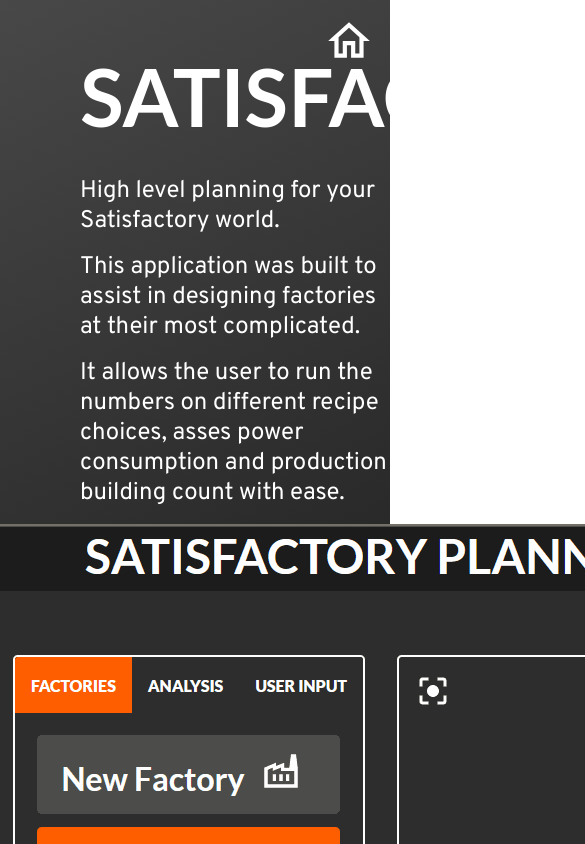
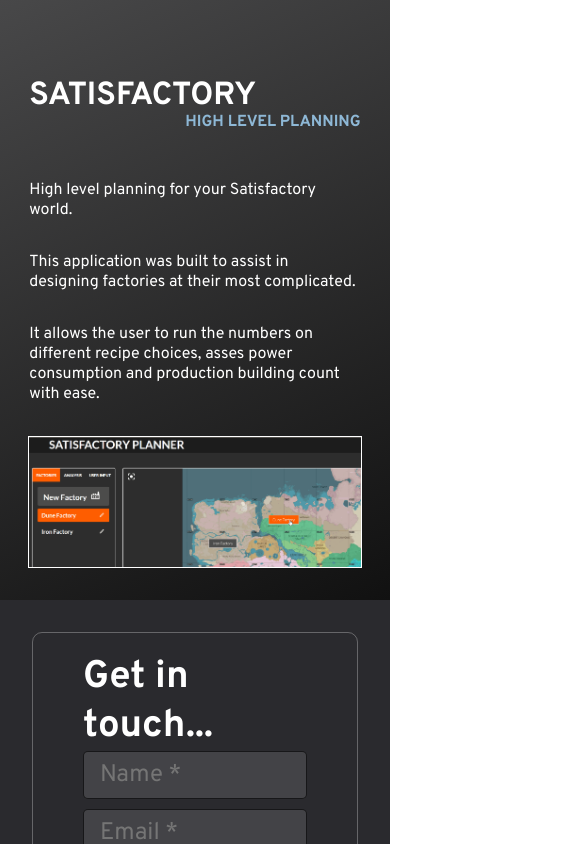
Before and after one commit to bradbrad88/portfolio-client, a React (Create React App) app: page /portfolio/satisfactory in a window 390 px wide. Shown: the top 844 px of the page, 585 px wide, since content can reach past the window. Built offline with nearby package versions, Linux system fonts and the light colour scheme.

Commit message:
responsive header

```diff
--- a/src/components/Header.js
+++ b/src/components/Header.js
@@ -19,7 +19,7 @@
   return (
     <div className={`header ${active ? "active" : ""}`}>
       <Link to={"/"} className="home">
-        <h3>{homeIcon(50)}Brad Teague</h3>
+        <h3>{homeIcon(40)}Brad Teague</h3>
       </Link>
       <div className="contact-info">
         <a href={"tel:+61431154056"}>0431 154 056</a>
--- a/src/components/portfolio/PortfolioPage.js
+++ b/src/components/portfolio/PortfolioPage.js
@@ -6,7 +6,7 @@
 const PortfolioPage = ({ children }) => {
   return (
     <div className="portfolio-page">
-      <Link to={"/"}>{homeIcon(50)}</Link>
+      {/* <Link to={"/"}>{homeIcon(50)}</Link> */}
       <Outlet />
     </div>
   );
--- a/src/components/portfolio/portfolio-pages/Satisfactory.js
+++ b/src/components/portfolio/portfolio-pages/Satisfactory.js
@@ -1,11 +1,13 @@
 import React from "react";
 import cap1 from "assets/MapCapture.gif";
-import "stylesheets/Satisfactory.css";
+import "stylesheets/Satisfactory.scss";
 
 const Satisfactory = () => {
   return (
     <div className="satisfactory">
+      <div className="content">
         <h1>SATISFACTORY</h1>
+        <h2>HIGH LEVEL PLANNING</h2>
         <p>High level planning for your Satisfactory world.</p>
         <p>
           This application was built to assist in designing factories at their most
@@ -17,6 +19,7 @@
         </p>
         <img src={cap1} />
       </div>
+    </div>
   );
 };
 
--- a/src/stylesheets/Main.scss
+++ b/src/stylesheets/Main.scss
@@ -53,7 +53,7 @@
   left: 0;
   right: 0;
   top: 0;
-  padding: 0.5rem 4rem;
+  padding: 0.5rem 3rem;
   justify-content: space-between;
   z-index: 1;
   background-color: rgba(0, 0, 0, 0.74);
@@ -61,7 +61,11 @@
   font-size: 1.5em;
   transition: 500ms;
   h3 {
-    align-self: flex-start;
+    display: inline-block;
+    // align-self: flex-start;
+    font-size: clamp(0.8rem, 4.5vw, 1.7rem);
+    line-height: 1;
+    // vertical-align: text-bottom;
     svg {
       vertical-align: text-bottom;
       fill: white;
@@ -69,10 +73,14 @@
     }
   }
   a {
+    display: inline-block;
     color: inherit;
     text-decoration: none;
     align-self: flex-end;
-    justify-self: flex-end;
+    // justify-self: flex-end;
+  }
+  .home {
+    min-width: fit-content;
   }
 
   .home:hover {
@@ -87,6 +95,7 @@
   .contact-info {
     display: flex;
     gap: 2rem;
+    font-size: clamp(0.7rem, 2.5vw, 1.5rem);
     :hover {
       color: $secondary-colour;
     }
@@ -101,3 +110,26 @@
   display: flex;
   justify-content: center;
 }
+
+@media screen and (max-width: 650px) {
+  .header {
+    padding-left: 1rem;
+    .home {
+      svg {
+        max-width: 5vw;
+      }
+    }
+    .contact-info {
+      display: flex;
+      flex-direction: column;
+      justify-content: space-around;
+      gap: 0;
+
+      a {
+        align-self: flex-end;
+        justify-self: flex-end;
+        vertical-align: bottom;
+      }
+    }
+  }
+}
--- a/src/stylesheets/Satisfactory.css
+++ /dev/null
@@ -1,27 +0,0 @@
-.satisfactory {
-  background-color: rgb(37, 37, 37);
-  background: linear-gradient(
-    155deg,
-    rgba(72, 72, 73, 1) 0%,
-    rgba(17, 17, 17, 1) 100%
-  );
-  font-family: "Lato", sans-serif;
-}
-
-.satisfactory h1 {
-  padding-top: 3rem;
-  padding-left: 5rem;
-  padding-bottom: 2rem;
-  font: inherit;
-  font-size: 5rem;
-  font-weight: 700;
-  color: white;
-}
-
-.satisfactory p {
-  color: white;
-  font-size: 1.5rem;
-  margin-left: 5rem;
-  max-width: 500px;
-  margin-bottom: 1rem;
-}
--- /dev/null
+++ b/src/stylesheets/Satisfactory.scss
@@ -0,0 +1,54 @@
+@import "_variables";
+$max-width: 800px;
+
+.satisfactory {
+  background-color: rgb(37, 37, 37);
+  background: linear-gradient(
+    155deg,
+    rgba(72, 72, 73, 1) 0%,
+    rgba(17, 17, 17, 1) 100%
+  );
+  font-family: "Lato", sans-serif;
+  display: flex;
+  justify-content: center;
+}
+
+.content {
+  display: flex;
+  flex-direction: column;
+  width: 85vw;
+  max-width: $max-width;
+  justify-content: center;
+  h1 {
+    display: block;
+    padding-top: 5rem;
+    font: inherit;
+    font-size: clamp(2rem, 6vw, 6rem);
+    font-weight: 700;
+    color: white;
+    line-height: 1;
+  }
+
+  h2 {
+    margin-top: 0;
+    align-self: flex-end;
+    color: $secondary-colour;
+    padding-bottom: 3rem;
+    font-size: clamp(1rem, 4vw, 3.5rem);
+  }
+
+  p {
+    color: white;
+    font-size: clamp(1rem, 3vw, 1.6rem);
+    // margin-left: 5rem;
+    max-width: 800px;
+    margin-bottom: 2rem;
+  }
+  img {
+    display: block;
+    border: white 1px solid;
+    max-width: 100%;
+    align-self: center;
+    margin-bottom: 2rem;
+  }
+}
```
Also changed, not shown: 1 other file (tests, documents, lock files or other folders). Lines whose indentation alone changed are shown as unchanged.
